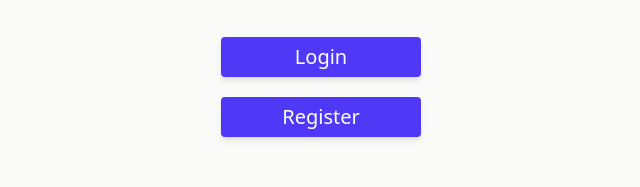
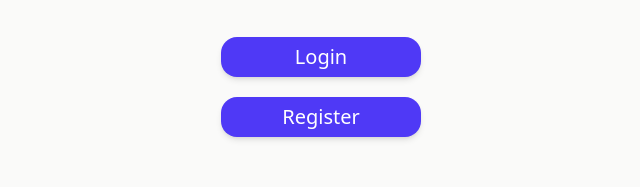
Before and after one commit to monyou/FrameworklessMovement, a website built with Vite: page index.html in a window 1280 px wide. Shown: the part 271-458 px from the top of the page, 319-959 px from the left. Built offline with nearby package versions, Linux system fonts and the light colour scheme.

Commit message:
Add cookie auth guard

```diff
--- a/src/style.css
+++ b/src/style.css
@@ -12,9 +12,9 @@
 }
 
 .primary-btn {
-    @apply bg-indigo-600 hover:bg-indigo-700 text-white px-3 py-1.5 rounded transition shadow-md cursor-pointer;
+    @apply bg-indigo-600 hover:bg-indigo-700 text-white px-3 py-1.5 rounded-2xl transition shadow-md cursor-pointer;
 }
 
 .secondary-btn {
-    @apply bg-gray-200 dark:bg-gray-700 hover:bg-gray-300 dark:hover:bg-gray-600 text-gray-900 dark:text-gray-100 px-3 py-1.5 rounded transition shadow-md cursor-pointer;
+    @apply bg-gray-200 dark:bg-gray-700 hover:bg-gray-300 dark:hover:bg-gray-600 text-gray-900 dark:text-gray-100 px-3 py-1.5 rounded-2xl transition shadow-md cursor-pointer;
 }
--- a/src/utils/router.ts
+++ b/src/utils/router.ts
@@ -2,30 +2,35 @@ type Route = {
     pattern: string;
     load: () => Promise<any>;
     tag: string;
+    noAuth?: boolean;
+    noLayout?: boolean;
+    isSystem?: boolean;
 };
-
-const noLayoutRoutePaths: string[] = [
-    '/',
-    '/login',
-    '/register',
-    '/404'
-];
 
 const routes: Route[] = [
     {
         pattern: '/',
         load: () => import('../pages/home/HomePage'),
-        tag: 'home-page'
+        tag: 'home-page',
+        noAuth: true,
+        noLayout: true,
+        isSystem: true
     },
     {
         pattern: '/login',
         load: () => import('../pages/login/LoginPage'),
-        tag: 'login-page'
+        tag: 'login-page',
+        noAuth: true,
+        noLayout: true,
+        isSystem: true
     },
     {
         pattern: '/register',
         load: () => import('../pages/register/RegisterPage'),
-        tag: 'register-page'
+        tag: 'register-page',
+        noAuth: true,
+        noLayout: true,
+        isSystem: true
     },
     {
         pattern: '/app',
@@ -35,7 +40,9 @@ const routes: Route[] = [
     {
         pattern: '/404',
         load: () => import('../pages/errors/404'),
-        tag: 'not-found-page'
+        tag: 'not-found-page',
+        noAuth: true,
+        noLayout: true
     }
 ];
 
@@ -63,33 +70,52 @@ const extractParams = (pattern: string, path: string): Record<string, string> |
 }
 
 
-export const navigate = async (path: string) => {
-    history.pushState({}, '', path);
+export const navigate = async (path: string, replace?: boolean) => {
+    if (replace) {
+        history.replaceState({}, '', path);
+    } else {
+        history.pushState({}, '', path);
+    }
     await renderRoute();
 }
 
 export const renderRoute = async () => {
     let params = null;
     const path = window.location.pathname;
-    const match = routes.find(route => { params = extractParams(route.pattern, path); return params !== null; });
+
+    // Match the route and extract parameters if any
+    const matchedRoute = routes.find(route => { params = extractParams(route.pattern, path); return params !== null; });
 
     const app = document.getElementById('app');
     if (!app) return;
 
-    if (!match) {
-        history.replaceState({}, '', '/404');
-        renderRoute();
+    // Unknown page handling
+    if (!matchedRoute) {
+        navigate('/404', true);
+        return;
+    }
+
+    // Check for authenticated user
+    const isAuth = document.cookie.includes('sm_movie_match_auth=');
+    if (isAuth && matchedRoute.isSystem) {
+        navigate('/app', true);
+        return;
+    }
+    if (!isAuth && !matchedRoute.noAuth) {
+        navigate('/login', true);
         return;
     }
 
     // Lazy load the page
-    await match.load();
+    await matchedRoute.load();
 
-    // Clear and render with layout
+    // Clear and render logic
     let layout;
-    const el = document.createElement(match.tag);
+    const el = document.createElement(matchedRoute.tag);
     Object.assign(el, params); // Pass params as props
     app.innerHTML = '';
+
+    // Determine layout based on screen width
     if (window.screen.width < 768) {
         await import('../layouts/MobileLayout');
         layout = document.createElement('mobile-layout');
@@ -97,7 +123,9 @@ export const renderRoute = async () => {
         await import('../layouts/WebLayout');
         layout = document.createElement('web-layout');
     }
-    if (noLayoutRoutePaths.includes(path)) {
+
+    // Render content
+    if (matchedRoute.noLayout) {
         app.appendChild(el);
     } else {
         app.appendChild(layout);
```
